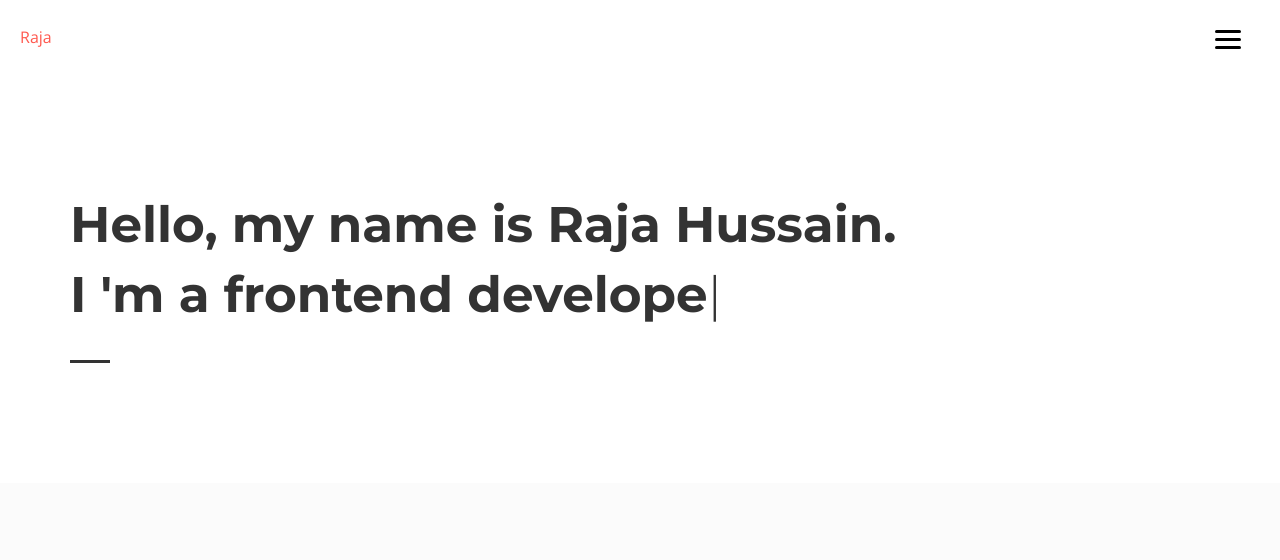
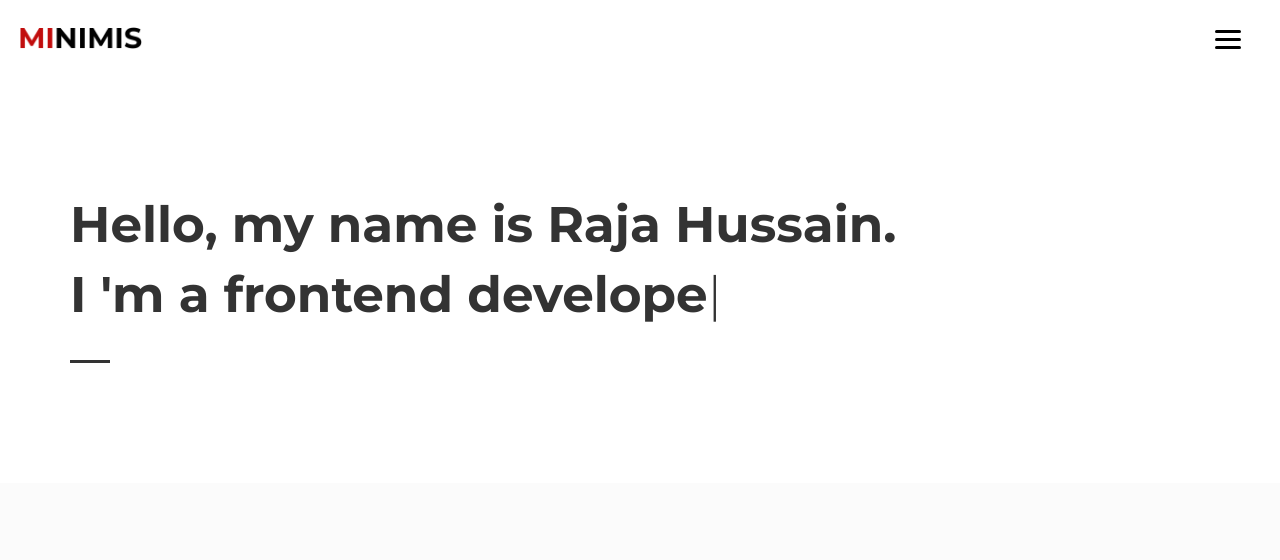
Before and after one commit to hussainrj/hussainrj.github.io, a plain HTML site: page index.html in a window 1280 px wide. Shown: the top 560 px of the page. Drawn offline with nearby package versions, Linux system fonts and the light colour scheme.

Commit message:
logo changes

```diff
--- a/index.html
+++ b/index.html
@@ -26,7 +26,7 @@
 			<!-- header -->
 			<header class="header header--fixed">
 				<div class="header__inner">
-					<div class="header__logo"><a href="index.html"><img src="" alt="" style="width: 122px;"/>Raja</a></div>
+					<div class="header__logo"><a href="index.html"><img src="assets/img/logo.png" alt="" style="width: 122px;"/></a></div>
 					<div class="navbar-toggle" id="fs-button">
 						<div class="navbar-icon"><span></span></div>
 					</div>
```
